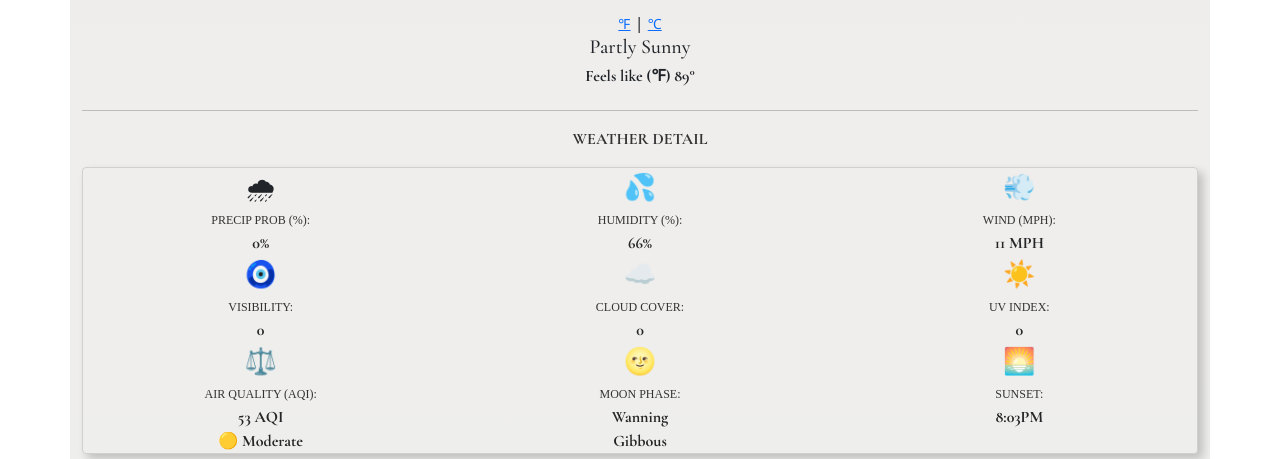
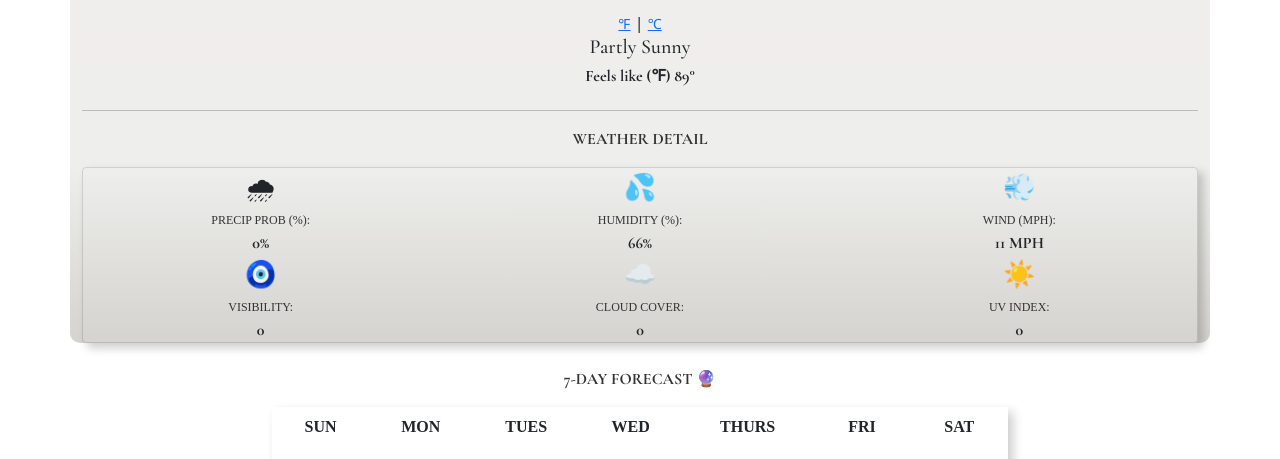
Before and after one commit to mdotrosales/GitHub-Repo-Challenge, a plain HTML site: page index.html in a window 1280 px wide. Shown: the part 249-708 px from the top of the page. Drawn offline with nearby package versions, Linux system fonts and the light colour scheme; a script that the page names is missing; a web font is replaced by a local one.

Commit message:
Removed Fields
Air Quality
Moon Phase
Sunset

```diff
--- a/index.html
+++ b/index.html
@@ -105,33 +105,7 @@
           </div>
         </div>
 
-        <div class="row justify-content-sm-center">
-          <div class="col-4">
-            <span class="conditions-icon">⚖️</span> <br />
-            <span class="conditions-headers">AIR QUALITY (AQI):</span>
-            <br />
-            <span class="values"
-              >53 AQI <br />
-              🟡 Moderate</span
-            >
-          </div>
 
-          <div class="col-4">
-            <span class="conditions-icon">🌝</span> <br />
-            <span class="conditions-headers">MOON PHASE:</span>
-            <br />
-            <span class="values">
-              Wanning <br />
-              Gibbous
-            </span>
-          </div>
-
-          <div class="col-4">
-            <span class="conditions-icon">🌅</span> <br />
-            <span class="conditions-headers">SUNSET:</span>
-            <br />
-            <span class="values"> 8:03PM </span>
-          </div>
         </div>
       </div>
 
```
